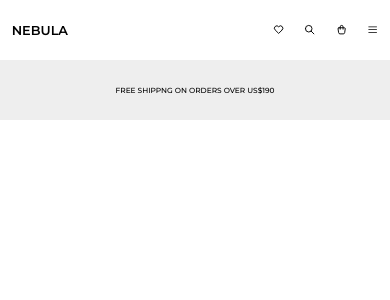
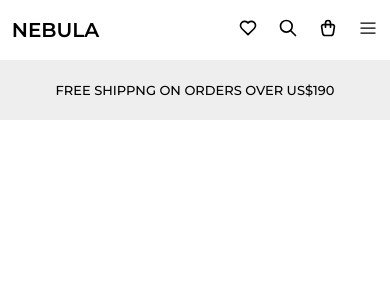
Before and after one commit to kittysans/-NEBULA-HomePage-Responsive, a React (Vite) app: page / in a window 390 px wide. Shown: the top 300 px of the page. Built offline with nearby package versions, Linux system fonts and the light colour scheme.

Commit message:
update nav for phone

```diff
--- a/src/components/Nav.css
+++ b/src/components/Nav.css
@@ -375,7 +375,7 @@
             place-content: center;
             height: 60px;
             text-transform: uppercase;
-            font-size: 1.9vw;
+            font-size: clamp(13px, 1.9vw, 30px);
             font-weight: 500;
             background: #eee;
         }
@@ -388,7 +388,8 @@
             padding-inline: 3%;
 
             .brand {
-                font-size: 3.3vw;
+                font-size: clamp(20px, 3.3vw, 30px);
+                /* font-size: 3.3vw; */
                 font-weight: 600;
                 text-transform: uppercase;
             }
@@ -396,7 +397,8 @@
             .icon,
             .menu-icon {
                 margin-left: 20px;
-                font-size: 2.9vw;
+                font-size: clamp(20px, 2.9vw, 30px);
+                /* font-size: 2.9vw; */
                 user-select: none;
                 cursor: pointer;
             }
```
